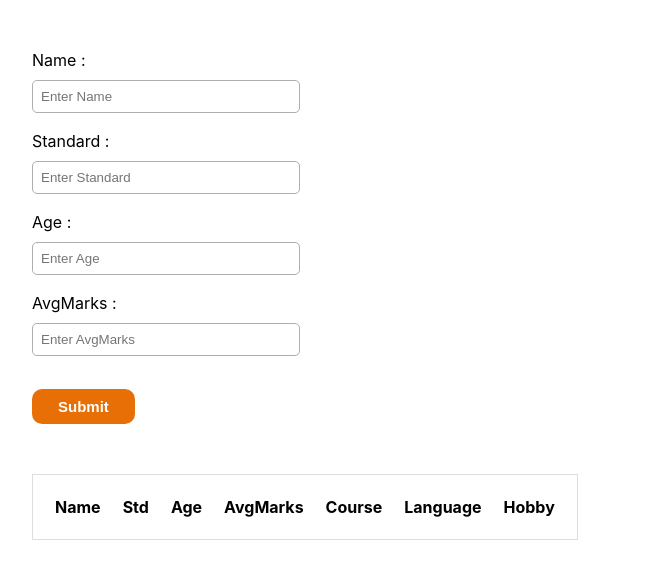
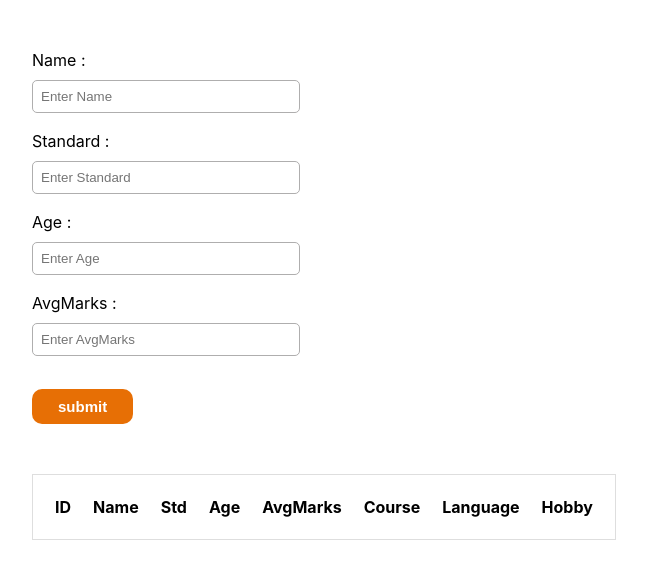
Before and after one commit to Himja-jnext/ReactDemo, a React (Create React App) app in the folder my-app/: page / in a window 1280 px wide. Shown: the top 578 px of the page, without its empty margins (168-815 px from the left). Built offline with nearby package versions, Linux system fonts and the light colour scheme.

Commit message:
on click data edit to form and onclick update data to table

```diff
--- a/my-app/src/MyComponents/FormComponent.js
+++ b/my-app/src/MyComponents/FormComponent.js
@@ -109,14 +109,11 @@ export default class Form extends React.Component {
   render() {
     const { singleUserinfo } = this.props;
     // console.log("singleUserinfo", singleUserinfo);
-    const { chagedtext } = this.props;
+    const { updatedData } = this.props;
+    console.log("updatedData", updatedData);
     return (
       <div>
-        <form
-          className="dataform"
-          id="resetform"
-          onSubmit={(e) => this.props.submitdata(e)}
-        >
+        <form className="dataform" onSubmit={(e) => this.props.submitdata(e)}>
           <div className="datablock">
             <label htmlFor="Name">Name : </label>
             <br></br>
@@ -194,7 +191,6 @@ export default class Form extends React.Component {
               {this.state.error["AvgMarks"]}
             </p> */}
           </div>
-
           {/* <div className="datablock">
             <select
               id="course"
@@ -284,8 +280,9 @@ export default class Form extends React.Component {
               {this.state.error["hobby"]}
             </p>
           </div> */}
-          <button type="submit" className="sub-btn" value={chagedtext.value}>
-            Submit
+
+          <button type="submit" className="sub-btn">
+            {updatedData ? "update" : "submit"}
           </button>
         </form>
       </div>
--- a/my-app/src/MyComponents/Table.js
+++ b/my-app/src/MyComponents/Table.js
@@ -10,6 +10,7 @@ export default class Table extends React.Component {
         <table className="table">
           <thead>
             <tr>
+              <th>ID</th>
               <th>Name</th>
               <th>Std</th>
               <th>Age</th>
@@ -21,10 +22,11 @@ export default class Table extends React.Component {
           </thead>
           <tbody>
             {usertabVal?.map((item, index) => {
-              // console.log("item", item);
+              // console.log("item", item, index);
               return (
                 // <tr onClick={() => this.props.handleClick(item)}>
                 <tr>
+                  <td>{index + 1}</td>
                   <td>{item?.Name}</td>
                   <td>{item?.Std}</td>
                   <td>{item?.Age}</td>
@@ -33,10 +35,10 @@ export default class Table extends React.Component {
                   <td>{item?.lang}</td>
                   <td>{item?.hobby}</td>
 
-                  <button onClick={(e) => this.props.editItem(item)}>
+                  <button onClick={(e) => this.props.editItem(e, item)}>
                     Edit
                   </button>
-                  <button onClick={() => this.props.deleteItem(index, item)}>
+                  <button onClick={(e) => this.props.deleteItem(index, item)}>
                     Delete
                   </button>
                 </tr>
--- a/my-app/src/MyComponents/TableComponent.js
+++ b/my-app/src/MyComponents/TableComponent.js
@@ -21,17 +21,29 @@ class TableComponent extends React.Component {
       Age: "",
       AvgMarks: "",
       id: "",
-      text: "",
+      Update: false,
     };
     // this.showclickData = this.showclickData.bind(this);
     this.removeItem = this.removeItem.bind(this);
   }
-  showclickData = (item) => {
-    this.setState({ singleUserData: item });
+  // showclickData = (item) => {
+  //   this.setState({ singleUserData: item });
+  // };
+
+  addItem = (e, item) => {
+    const { UserData } = this.state;
+    this.setState({ singleUserData: item, Update: true });
+    // let updateData = UserData.map((userupdates) => {
+    //   if (userupdates.index === UserData.index) {
+    //     userupdates.Name = UserData.Name;
+    //     userupdates.Std = UserData.Std;
+    //   }
+    //   {
+    //     return userupdates;
+    //   }
+    // });
   };
-  changebtn = (e) => {
-    this.setState({ text: e.target.text });
-  };
+
   removeItem = (index, item) => {
     const { UserData } = this.state;
     console.log("clickUserData", index, item);
@@ -49,7 +61,9 @@ class TableComponent extends React.Component {
     this.setState({
       UserData,
       singleUserData: {},
+      Update: false,
     });
+    // console.log("data", singleUserData, UserData);
     e.target.reset();
   };
 
@@ -62,7 +76,7 @@ class TableComponent extends React.Component {
   };
 
   render() {
-    const { userData, singleUserData, UserData } = this.state;
+    const { userData, singleUserData, UserData, Update } = this.state;
 
     // console.log("userData", this.state.UserData);
     // console.log("singleUserData", this.state.singleUserData);
@@ -76,11 +90,12 @@ class TableComponent extends React.Component {
           handleInputChange={this.InputChange}
           chagedtext={this.state.text}
           updateBtn={this.changebtn}
+          updatedData={this.state.Update}
         />
         <Table
           usertabVal={this.state.UserData}
           deleteItem={this.removeItem}
-          editItem={this.showclickData}
+          editItem={this.addItem}
           // handleClick={this.showclickData}
         />
 
```
